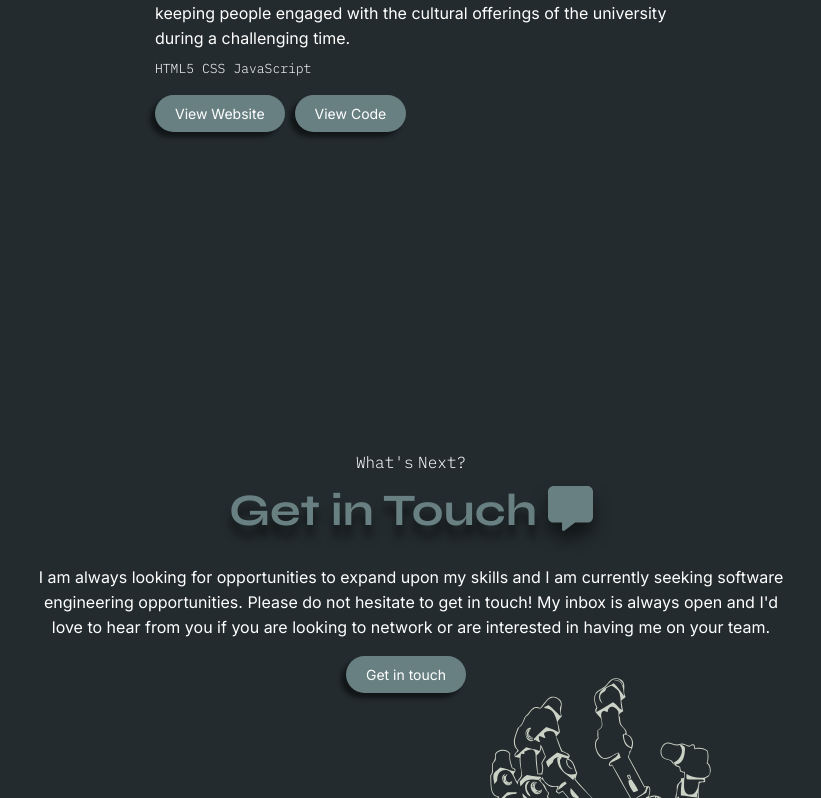
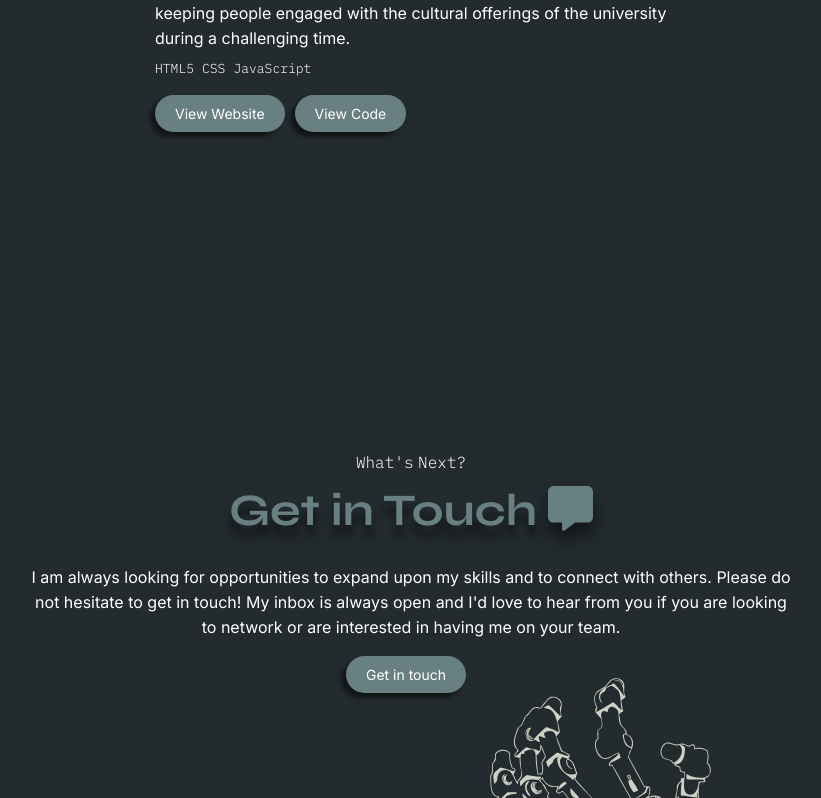
Before and after one commit to alyssamarie0107/alyssamarie0107.github.io, a React (Create React App) app: page / in a window 1280 px wide. Shown: the part 11202-12000 px from the top of the page, without its empty margins (229-1050 px from the left). Built offline with nearby package versions, Linux system fonts and the light colour scheme.

Commit message:
update connect paragraph

```diff
--- a/src/sections/contact/Contact.js
+++ b/src/sections/contact/Contact.js
@@ -48,7 +48,7 @@ const Contact = () => {
                 </div>
 
                 <div id={ styles.contactContainer }>
-                    <p>I am always looking for opportunities to expand upon my skills and I am currently seeking software engineering opportunities. Please do not hesitate to get in touch! My inbox is always open and I'd love to hear from you if you are looking to network or are interested in having me on your team.</p>
+                    <p>I am always looking for opportunities to expand upon my skills and to connect with others. Please do not hesitate to get in touch! My inbox is always open and I'd love to hear from you if you are looking to network or are interested in having me on your team.</p>
 
                     <ContactBtn
                         id="getInTouchBtn"
```
